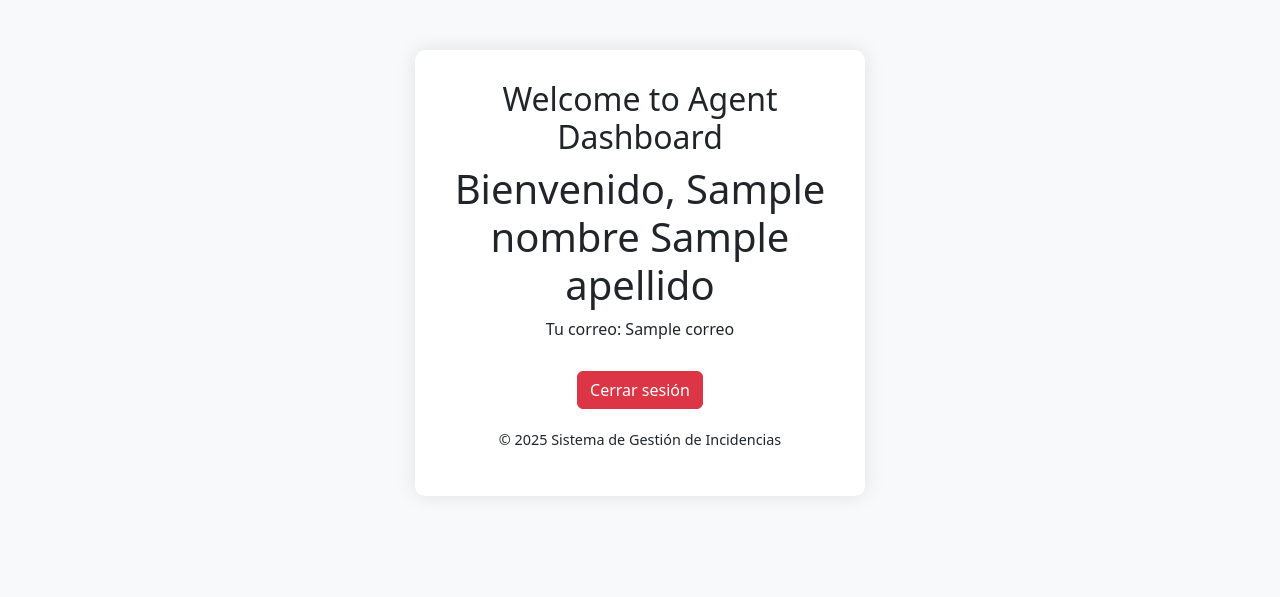
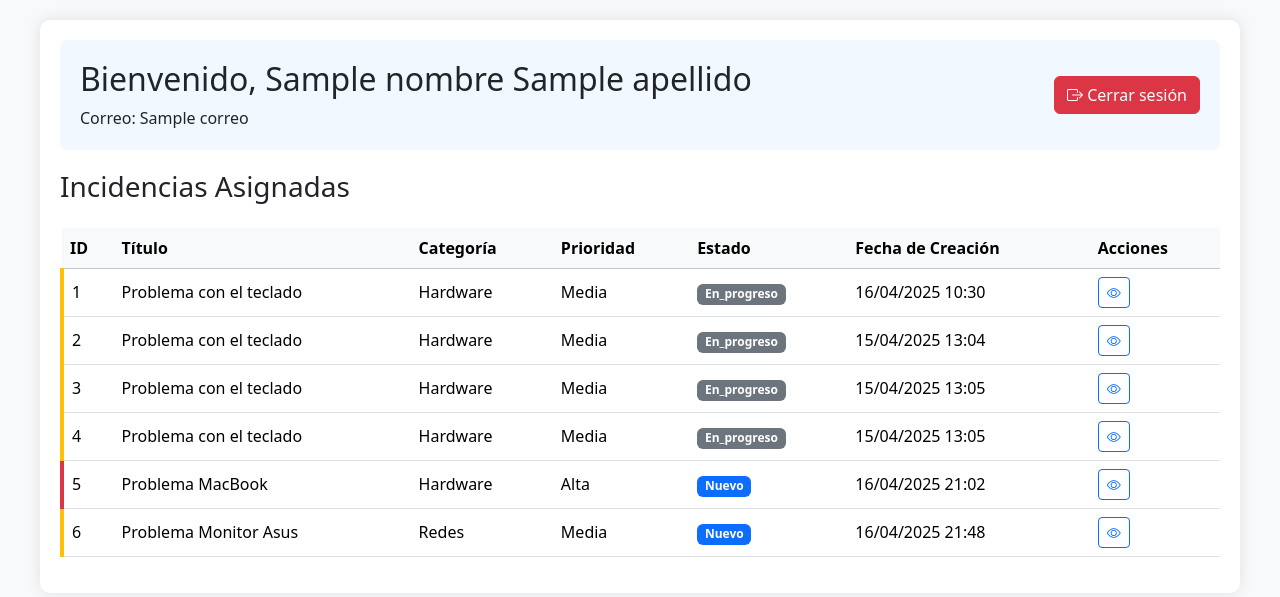
Before and after one commit to Frescox/Incident-Management-System, a Flask app: template app/templates/agent_dashboard.html in a window 1280 px wide. Shown: the top 597 px of the page. Run offline with Flask 3, Linux system fonts and the light colour scheme; data comes from the database, SQL or seed files in the repository; tables that the repository leaves empty hold one stand-in row (values such as "Sample post"); the template is opened without the code that fills it: values that come from a table or form of the project are taken from there, most other values are stand-ins (such as "Sample title", 1, 10 or a date in 2020); one stand-in notice (Sample message) is shown; parts of the project's set-up code (start-up, migrations or seed data) failed here and were passed over.

Commit message:
Add fixes for agent controller and incidents assignment

```diff
--- a/app/templates/agent_dashboard.html
+++ b/app/templates/agent_dashboard.html
@@ -3,57 +3,148 @@
 <head>
     <meta charset="UTF-8">
     <meta name="viewport" content="width=device-width, initial-scale=1.0">
-    <title>Sistema de Gestión de Incidencias</title>
-    <link href="https://cdn.jsdelivr.net/npm/bootstrap@5.3.0/dist/css/bootstrap.min.css" rel="stylesheet">
+    <title>Panel de Control del Agente</title>
+    <!-- Bootstrap CSS -->
+    <link href="https://cdn.jsdelivr.net/npm/bootstrap@5.3.3/dist/css/bootstrap.min.css" rel="stylesheet">
+    <!-- Bootstrap Icons -->
+    <link href="https://cdn.jsdelivr.net/npm/bootstrap-icons@1.10.0/font/bootstrap-icons.css" rel="stylesheet">
     <style>
         body {
             background-color: #f8f9fa;
         }
-        .auth-container {
-            max-width: 450px;
-            margin: 50px auto;
-            padding: 30px;
+        .dashboard-container {
+            max-width: 1200px;
+            margin: 20px auto;
+            padding: 20px;
+            background-color: #fff;
             border-radius: 10px;
-            box-shadow: 0 0 20px rgba(0,0,0,0.1);
-            background-color: #fff;
+            box-shadow: 0 0 15px rgba(0,0,0,0.1);
         }
-        .auth-header {
-            text-align: center;
-            margin-bottom: 30px;
-        }
-        .nav-tabs {
+        .user-info {
+            background-color: #f1f8ff;
+            padding: 20px;
+            border-radius: 8px;
             margin-bottom: 20px;
         }
-        .form-group {
-            margin-bottom: 20px;
+        .badge-new {
+            background-color: #0d6efd;
         }
-        .auth-footer {
-            text-align: center;
-            margin-top: 20px;
-            font-size: 0.9rem;
+        .badge-in-progress {
+            background-color: #fd7e14;
         }
-        .logout-btn {
-            display: flex;
-            justify-content: center;
-            margin-top: 20px;
+        .badge-resolved {
+            background-color: #198754;
+        }
+        .badge-closed {
+            background-color: #6c757d;
+        }
+        .priority-high {
+            border-left: 4px solid #dc3545;
+        }
+        .priority-medium {
+            border-left: 4px solid #ffc107;
+        }
+        .priority-low {
+            border-left: 4px solid #0dcaf0;
+        }
+        .flashed-messages {
+            position: fixed;
+            top: 20px;
+            right: 20px;
+            z-index: 1000;
         }
     </style>
 </head>
 <body>
-    <div class="container">
-        <div class="auth-container">
-            <div class="auth-header">
-                <h2>Welcome to Agent Dashboard</h2>
-                <h1>Bienvenido, {{ nombre }} {{ apellido }}</h1>
-                <p>Tu correo: {{ correo }}</p>
+    <!-- Mensajes Flash -->
+    <div class="flashed-messages">
+        {% with messages = get_flashed_messages(with_categories=true) %}
+            {% if messages %}
+                {% for category, message in messages %}
+                    <div class="alert alert-{{ 'danger' if category == 'error' else 'success' }} alert-dismissible fade show" role="alert">
+                        {{ message }}
+                        <button type="button" class="btn-close" data-bs-dismiss="alert" aria-label="Close"></button>
+                    </div>
+                {% endfor %}
+            {% endif %}
+        {% endwith %}
+    </div>
+
+    <div class="dashboard-container">
+        <div class="user-info d-flex justify-content-between align-items-center">
+            <div>
+                <h2>Bienvenido, {{ nombre }} {{ apellido }}</h2>
+                <p class="mb-0">Correo: {{ correo }}</p>
             </div>
-            <div class="logout-btn">
-                <a href="{{ url_for('auth.logout') }}" class="btn btn-danger">Cerrar sesión</a>
-            </div>
-            <div class="auth-footer">
-                <p>&copy; 2025 Sistema de Gestión de Incidencias</p>
-            </div>
+            <a href="{{ url_for('auth.logout') }}" class="btn btn-danger">
+                <i class="bi bi-box-arrow-right"></i> Cerrar sesión
+            </a>
         </div>
+
+        <h3 class="mb-4">Incidencias Asignadas</h3>
+
+        {% if not incidencias %}
+        <div class="alert alert-info">
+            No tienes incidencias asignadas actualmente.
+        </div>
+        {% else %}
+        <div class="table-responsive">
+            <table class="table table-hover">
+                <thead class="table-light">
+                    <tr>
+                        <th>ID</th>
+                        <th>Título</th>
+                        <th>Categoría</th>
+                        <th>Prioridad</th>
+                        <th>Estado</th>
+                        <th>Fecha de Creación</th>
+                        <th>Acciones</th>
+                    </tr>
+                </thead>
+                <tbody>
+                    {% for incidencia in incidencias %}
+                    <tr class="align-middle {% if incidencia.prioridad.nombre.lower() == 'alta' %}priority-high
+                                          {% elif incidencia.prioridad.nombre.lower() == 'media' %}priority-medium
+                                          {% else %}priority-low{% endif %}">
+                        <td>{{ incidencia.id }}</td>
+                        <td>{{ incidencia.titulo }}</td>
+                        <td>{{ incidencia.categoria.nombre }}</td>
+                        <td>{{ incidencia.prioridad.nombre|capitalize }}</td>
+                        <td>
+                            <span class="badge
+                                {% if incidencia.estado.nombre.lower() == 'nuevo' %}badge-new
+                                {% elif incidencia.estado.nombre.lower() == 'en progreso' %}badge-in-progress
+                                {% elif incidencia.estado.nombre.lower() == 'resuelto' %}badge-resolved
+                                {% else %}badge-closed{% endif %}">
+                                {{ incidencia.estado.nombre|title }}
+                            </span>
+                        </td>
+                        <td>{{ incidencia.fecha_creacion.strftime('%d/%m/%Y %H:%M') }}</td>
+                        <td>
+                            <a href="{{ url_for('agent.view_incident', incident_id=incidencia.id) }}"
+                               class="btn btn-sm btn-outline-primary" title="Ver">
+                                <i class="bi bi-eye"></i>
+                            </a>
+                        </td>
+                    </tr>
+                    {% endfor %}
+                </tbody>
+            </table>
+        </div>
+        {% endif %}
     </div>
+
+    <!-- Bootstrap JS Bundle -->
+    <script src="https://cdn.jsdelivr.net/npm/bootstrap@5.3.3/dist/js/bootstrap.bundle.min.js"></script>
+    <script>
+        // Cerrar automáticamente los mensajes flash después de 5 segundos
+        setTimeout(() => {
+            const alerts = document.querySelectorAll('.alert');
+            alerts.forEach(alert => {
+                const bsAlert = new bootstrap.Alert(alert);
+                bsAlert.close();
+            });
+        }, 5000);
+    </script>
 </body>
 </html>
```
Also changed, not shown: app/controllers/agent_controller.py (+15 -0 lines), app/controllers/user_controller.py (+0 -39 lines).
